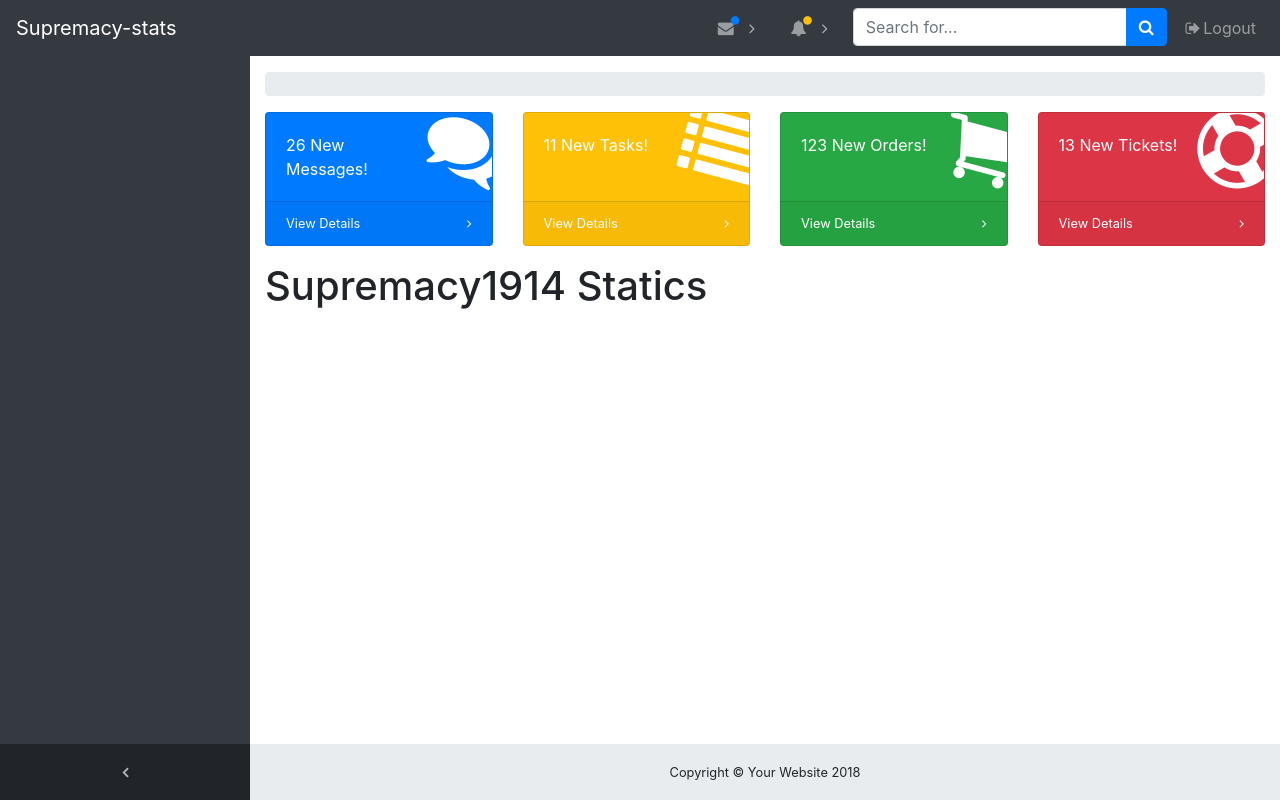
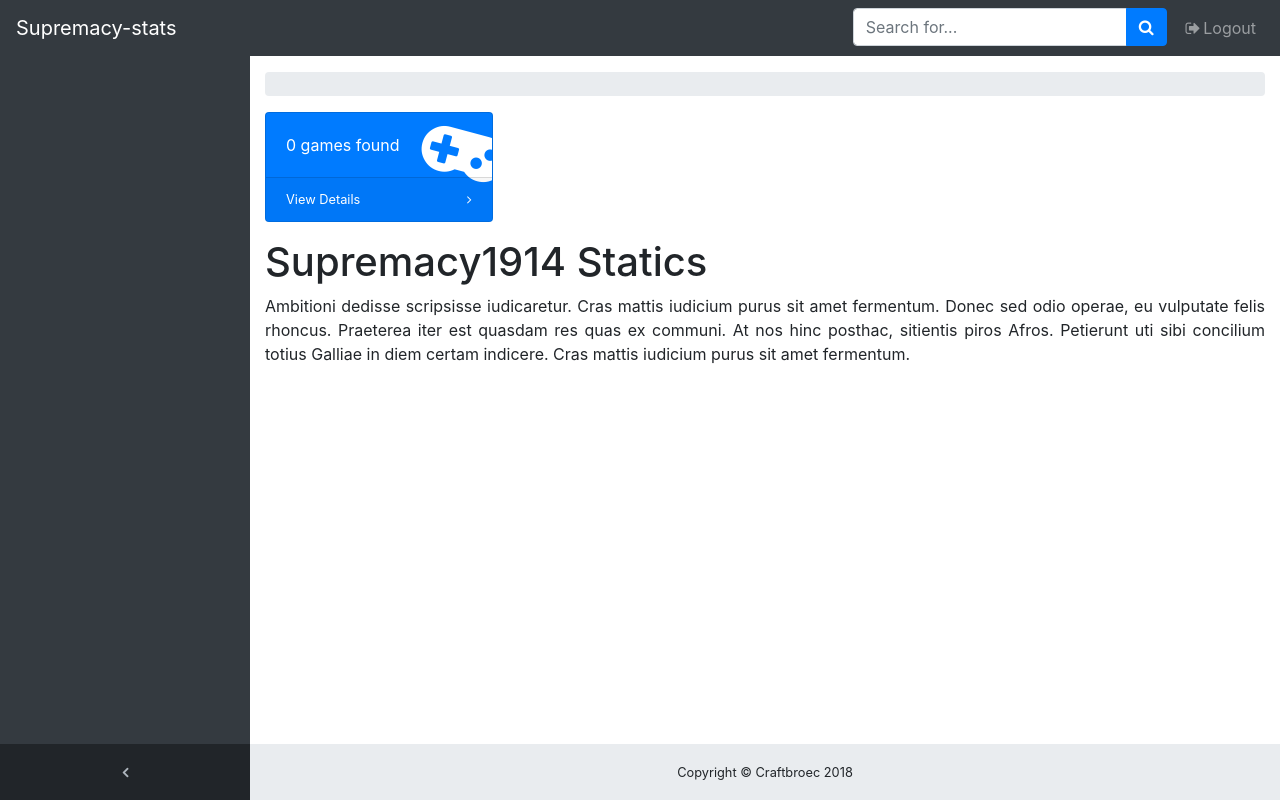
Before and after one commit to joostsijm/supremacy-stats, a Flask app: template app/templates/site/index.html in a window 1280 px wide. Run offline with Flask 2, Linux system fonts and the light colour scheme; the template is opened without the code that fills it, so the values that code supplies are empty; style sheets or scripts are compiled from the project's sources; some libraries are stand-ins or nearby versions.

Commit message:
Update templates and static, remove unneeded

```diff
--- /dev/null
+++ b/app/static/css/custom.css
@@ -0,0 +1,4 @@
+.dataTables_wrapper.container-fluid {
+  padding-left: 0;
+  padding-right: 0;
+}
--- /dev/null
+++ b/app/static/sass/custom.sass
@@ -0,0 +1,3 @@
+.dataTables_wrapper.container-fluid
+  padding-left: 0
+  padding-right: 0
--- a/app/templates/layouts/main.html
+++ b/app/templates/layouts/main.html
@@ -20,7 +20,7 @@
 	<body class="fixed-nav sticky-footer bg-dark" id="page-top">
 		<!-- Navigation-->
 		<nav class="navbar navbar-expand-lg navbar-dark bg-dark fixed-top" id="mainNav">
-			<a class="navbar-brand" href="index.html">Supremacy-stats</a>
+			<a class="navbar-brand" href="/">Supremacy-stats</a>
 			<button class="navbar-toggler navbar-toggler-right" type="button" data-toggle="collapse" data-target="#navbarResponsive" aria-controls="navbarResponsive" aria-expanded="false" aria-label="Toggle navigation">
 				<span class="navbar-toggler-icon"></span>
 			</button>
@@ -42,83 +42,6 @@
 					</li>
 				</ul>
 				<ul class="navbar-nav ml-auto">
-					<li class="nav-item dropdown">
-						<a class="nav-link dropdown-toggle mr-lg-2" id="messagesDropdown" href="#" data-toggle="dropdown" aria-haspopup="true" aria-expanded="false">
-							<i class="fa fa-fw fa-envelope"></i>
-							<span class="d-lg-none">Messages
-								<span class="badge badge-pill badge-primary">12 New</span>
-							</span>
-							<span class="indicator text-primary d-none d-lg-block">
-								<i class="fa fa-fw fa-circle"></i>
-							</span>
-						</a>
-						<div class="dropdown-menu" aria-labelledby="messagesDropdown">
-							<h6 class="dropdown-header">New Messages:</h6>
-							<div class="dropdown-divider"></div>
-							<a class="dropdown-item" href="#">
-								<strong>David Miller</strong>
-								<span class="small float-right text-muted">11:21 AM</span>
-								<div class="dropdown-message small">Hey there! This new version of SB Admin is pretty awesome! These messages clip off when they reach the end of the box so they don't overflow over to the sides!</div>
-							</a>
-							<div class="dropdown-divider"></div>
-							<a class="dropdown-item" href="#">
-								<strong>Jane Smith</strong>
-								<span class="small float-right text-muted">11:21 AM</span>
-								<div class="dropdown-message small">I was wondering if you could meet for an appointment at 3:00 instead of 4:00. Thanks!</div>
-							</a>
-							<div class="dropdown-divider"></div>
-							<a class="dropdown-item" href="#">
-								<strong>John Doe</strong>
-								<span class="small float-right text-muted">11:21 AM</span>
-								<div class="dropdown-message small">I've sent the final files over to you for review. When you're able to sign off of them let me know and we can discuss distribution.</div>
-							</a>
-							<div class="dropdown-divider"></div>
-							<a class="dropdown-item small" href="#">View all messages</a>
-						</div>
-					</li>
-					<li class="nav-item dropdown">
-						<a class="nav-link dropdown-toggle mr-lg-2" id="alertsDropdown" href="#" data-toggle="dropdown" aria-haspopup="true" aria-expanded="false">
-							<i class="fa fa-fw fa-bell"></i>
-							<span class="d-lg-none">Alerts
-								<span class="badge badge-pill badge-warning">6 New</span>
-							</span>
-							<span class="indicator text-warning d-none d-lg-block">
-								<i class="fa fa-fw fa-circle"></i>
-							</span>
-						</a>
-						<div class="dropdown-menu" aria-labelledby="alertsDropdown">
-							<h6 class="dropdown-header">New Alerts:</h6>
-							<div class="dropdown-divider"></div>
-							<a class="dropdown-item" href="#">
-								<span class="text-success">
-									<strong>
-										<i class="fa fa-long-arrow-up fa-fw"></i>Status Update</strong>
-								</span>
-								<span class="small float-right text-muted">11:21 AM</span>
-								<div class="dropdown-message small">This is an automated server response message. All systems are online.</div>
-							</a>
-							<div class="dropdown-divider"></div>
-							<a class="dropdown-item" href="#">
-								<span class="text-danger">
-									<strong>
-										<i class="fa fa-long-arrow-down fa-fw"></i>Status Update</strong>
-								</span>
-								<span class="small float-right text-muted">11:21 AM</span>
-								<div class="dropdown-message small">This is an automated server response message. All systems are online.</div>
-							</a>
-							<div class="dropdown-divider"></div>
-							<a class="dropdown-item" href="#">
-								<span class="text-success">
-									<strong>
-										<i class="fa fa-long-arrow-up fa-fw"></i>Status Update</strong>
-								</span>
-								<span class="small float-right text-muted">11:21 AM</span>
-								<div class="dropdown-message small">This is an automated server response message. All systems are online.</div>
-							</a>
-							<div class="dropdown-divider"></div>
-							<a class="dropdown-item small" href="#">View all alerts</a>
-						</div>
-					</li>
 					<li class="nav-item">
 						<form class="form-inline my-2 my-lg-0 mr-lg-2">
 							<div class="input-group">
@@ -149,9 +72,9 @@
 					{%- endfor -%}
 				</ol>
 				<div id="content">
-				{% block head_content %}{% endblock %}
-				<h1>{{ self.title() }}</h1>
-				{% block content %}{% endblock %}
+					{% block head_content %}{% endblock %}
+					<h1>{{ self.title() }}</h1>
+					{% block content %}{% endblock %}
 				</div>
 			</div>
 			<!-- /.container-fluid-->
@@ -159,7 +82,7 @@
 			<footer class="sticky-footer">
 				<div class="container">
 					<div class="text-center">
-						<small>Copyright © Your Website 2018</small>
+						<small>Copyright © Craftbroec 2018</small>
 					</div>
 				</div>
 			</footer>
--- a/app/templates/site/index.html
+++ b/app/templates/site/index.html
@@ -6,59 +6,11 @@
 		<div class="card text-white bg-primary o-hidden h-100">
 			<div class="card-body">
 				<div class="card-body-icon">
-					<i class="fa fa-fw fa-comments"></i>
+					<i class="fa fa-fw fa-gamepad"></i>
 				</div>
-				<div class="mr-5">26 New Messages!</div>
+				<div class="mr-5">{{ games | length }} games found</div>
 			</div>
-			<a class="card-footer text-white clearfix small z-1" href="#">
-				<span class="float-left">View Details</span>
-				<span class="float-right">
-					<i class="fa fa-angle-right"></i>
-				</span>
-			</a>
-		</div>
-	</div>
-	<div class="col-xl-3 col-sm-6 mb-3">
-		<div class="card text-white bg-warning o-hidden h-100">
-			<div class="card-body">
-				<div class="card-body-icon">
-					<i class="fa fa-fw fa-list"></i>
-				</div>
-				<div class="mr-5">11 New Tasks!</div>
-			</div>
-			<a class="card-footer text-white clearfix small z-1" href="#">
-				<span class="float-left">View Details</span>
-				<span class="float-right">
-					<i class="fa fa-angle-right"></i>
-				</span>
-			</a>
-		</div>
-	</div>
-	<div class="col-xl-3 col-sm-6 mb-3">
-		<div class="card text-white bg-success o-hidden h-100">
-			<div class="card-body">
-				<div class="card-body-icon">
-					<i class="fa fa-fw fa-shopping-cart"></i>
-				</div>
-				<div class="mr-5">123 New Orders!</div>
-			</div>
-			<a class="card-footer text-white clearfix small z-1" href="#">
-				<span class="float-left">View Details</span>
-				<span class="float-right">
-					<i class="fa fa-angle-right"></i>
-				</span>
-			</a>
-		</div>
-	</div>
-	<div class="col-xl-3 col-sm-6 mb-3">
-		<div class="card text-white bg-danger o-hidden h-100">
-			<div class="card-body">
-				<div class="card-body-icon">
-					<i class="fa fa-fw fa-support"></i>
-				</div>
-				<div class="mr-5">13 New Tickets!</div>
-			</div>
-			<a class="card-footer text-white clearfix small z-1" href="#">
+			<a class="card-footer text-white clearfix small z-1" href="{{ url_for('game_index') }}">
 				<span class="float-left">View Details</span>
 				<span class="float-right">
 					<i class="fa fa-angle-right"></i>
@@ -69,10 +21,11 @@
 </div>
 {% endblock %}
 {% block content %}
+<p class="text-justify">Ambitioni dedisse scripsisse iudicaretur. Cras mattis iudicium purus sit amet fermentum. Donec sed odio operae, eu vulputate felis rhoncus. Praeterea iter est quasdam res quas ex communi. At nos hinc posthac, sitientis piros Afros. Petierunt uti sibi concilium totius Galliae in diem certam indicere. Cras mattis iudicium purus sit amet fermentum.</p>
 <ul>
 	{% for game in games %}
 	<li>
-		<a href="{{ url_for('game_index', game_id=game.game_id) }}">{{ game.game_id }}</a>
+		<a href="{{ url_for('game_overview', game_id=game.game_id) }}">{{ game.game_id }}</a>
 	</li>
 	{% endfor %}
 </ul>
```
Also changed, not shown: app/templates/game/index.html (+0 -10 lines), app/templates/game/overview.html (+0 -9 lines).
